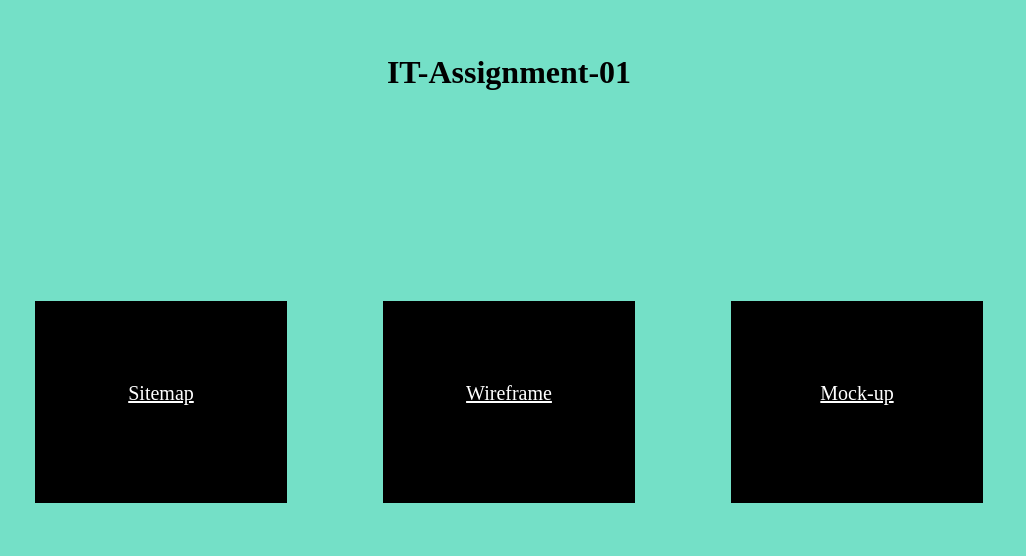
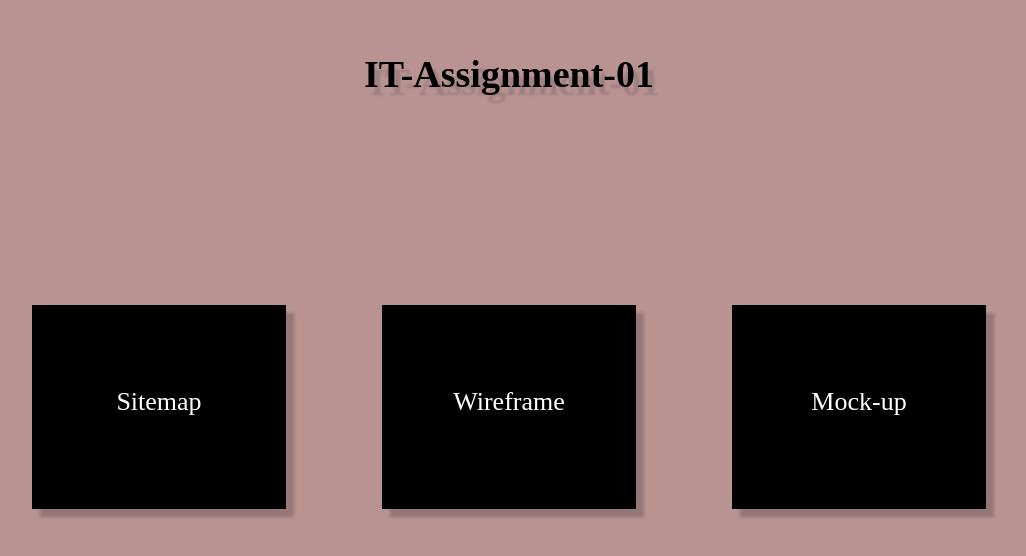
Before and after one commit to ayomahansani/IT-Assignment-01, a plain HTML site: page index.html in a window 1280 px wide. Shown: the part 108-664 px from the top of the page, without its empty margins (131-1157 px from the left). Drawn offline with Linux system fonts and the light colour scheme.

Commit message:
added css to index file

```diff
--- a/index.html
+++ b/index.html
@@ -11,7 +11,7 @@
         section{
             width: 100vw;
             height: 100vh;
-            background: #74e0c7;
+            background: #B99292;
 
             display: flex;
             flex-direction: column;
@@ -32,25 +32,32 @@
             height: 200px;
             background: black;
             text-align: center;
-            border: 1px solid black;
+            border: 2px solid black;
             margin: 3rem;
             position: relative;
+            box-shadow: 8px 8px 3px rgba(21, 20, 20, 0.21);
         }
 
         a{
             position: absolute;
             color: white;
-            font-size: 20px;
+            font-size: 26px;
             top: 5rem;
             right: 0;
             left: 0;
             margin: auto;
+            text-decoration: none;
         }
 
         section>div>div:hover{
             background: rgba(0, 0, 0, 0.64);
             transform: scale(1.1);
             transition: 1s ease;
+        }
+
+        h1{
+            font-size: 38px;
+            text-shadow: 6px 8px 2px rgba(84, 81, 81, 0.25);
         }
 
     </style>
```
